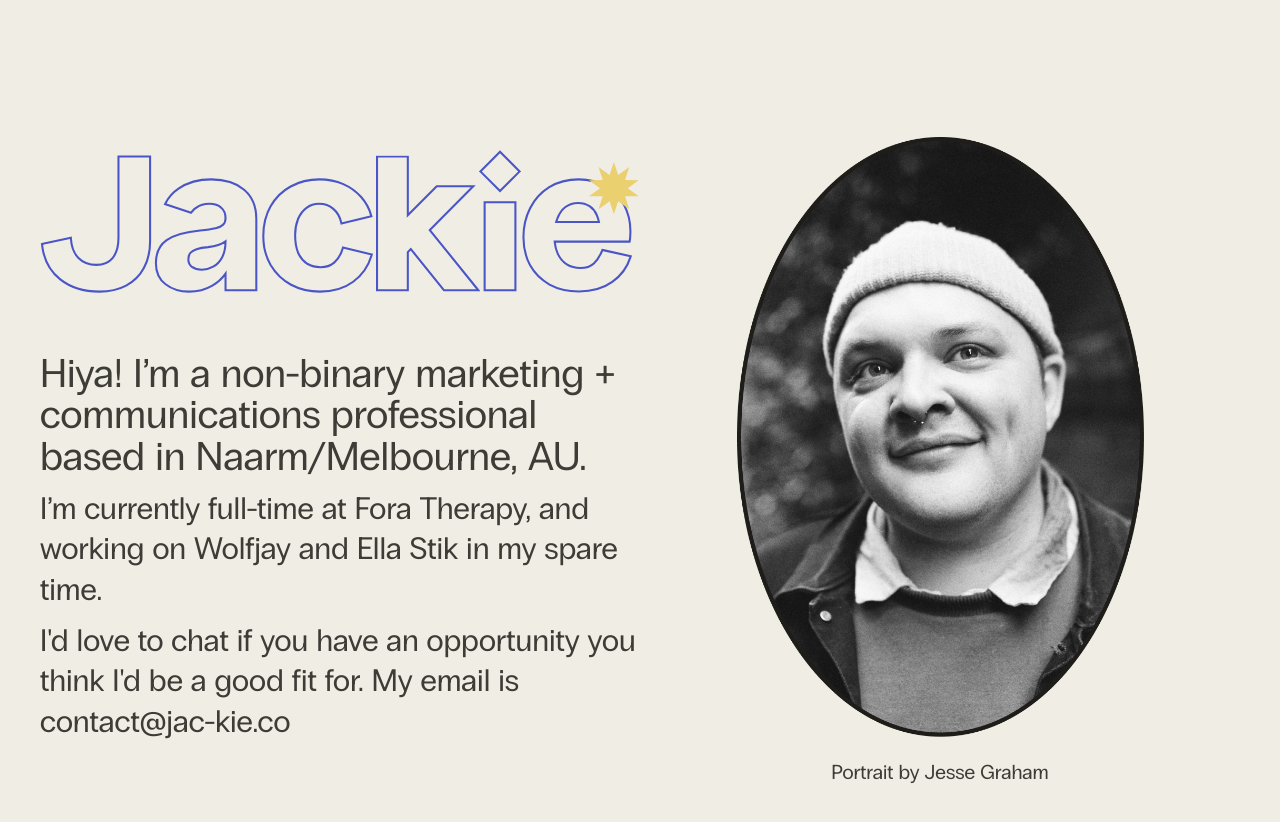
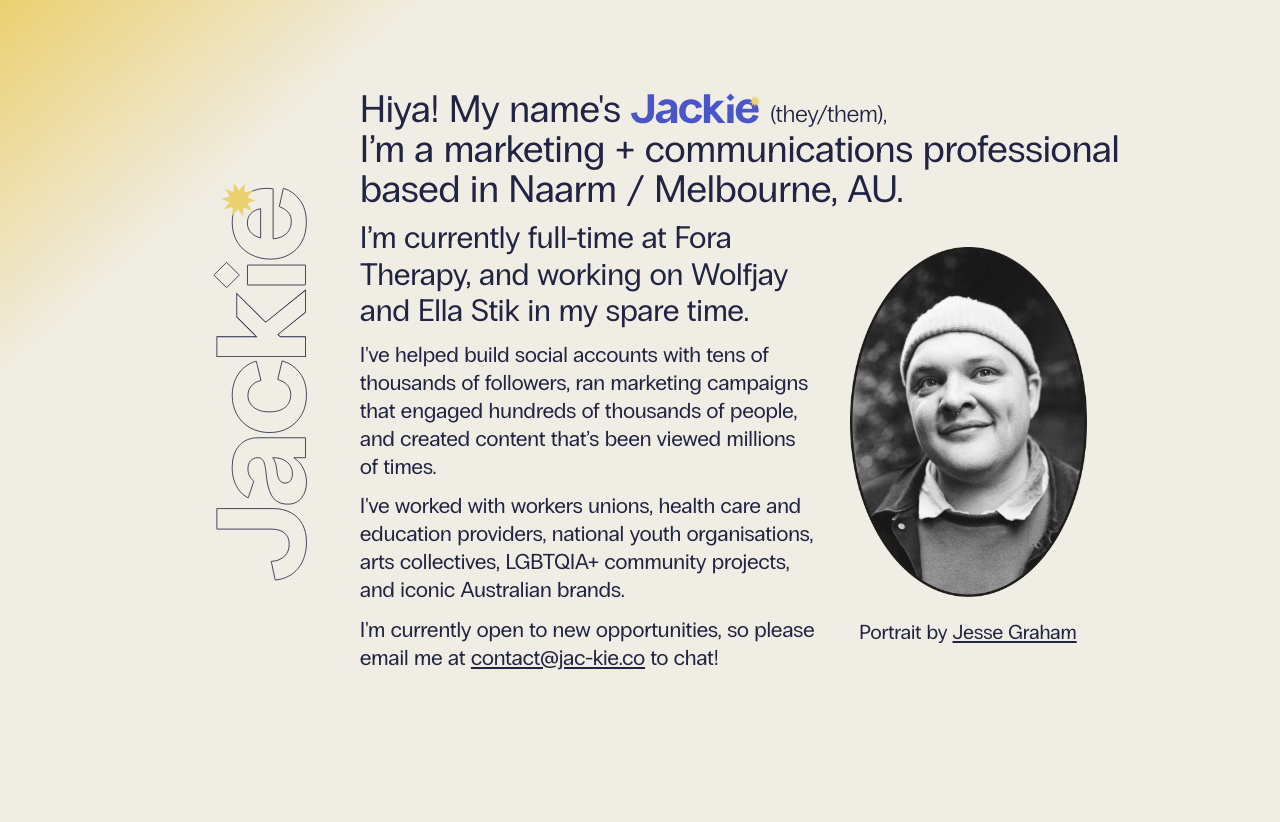
Before and after one commit to wo1fjay/jac-kie-co, a Jekyll site: the page built from index.markdown, in a window 1280 px wide. Shown: the top 822 px of the page. Built offline with Jekyll 4.4.1, drawn with Linux system fonts in a browser that asks for light colours.

Commit message:
Revised home layout

```diff
--- a/_config.yml
+++ b/_config.yml
@@ -18,12 +18,12 @@
 # You can create any custom variable you would like, and they will be accessible
 # in the templates via {{ site.myvariable }}.
 
-title: jac-kie.co
+title: jackie ✨
 email: contact@jac-kie.co
 description: >- # this means to ignore newlines until "baseurl:"
   🏳️‍🌈 non-binary Marketing and Communications professional based in Naarm/Melbourne. they/them
 baseurl: "" # the subpath of your site, e.g. /blog
-url: "http://jac-kie.co" # the base hostname & protocol for your site, e.g. http://example.com
+url: "https://jac-kie.co" # the base hostname & protocol for your site, e.g. http://example.com
 twitter_username: jac-kie-co
 instagram_username:  jac.kie.co
 permalink: pretty
--- a/_includes/head.html
+++ b/_includes/head.html
@@ -11,6 +11,7 @@
   {%- endif -%}
 
   <meta name="google-site-verification" content="Z0j8M_BBYx4jeUrlAKWaoPGdeINU2POvf1thuna5KH0" />
+  <meta name="theme-color" content="#EBD070" id="theme-color-meta-tag">
 
 </head>
 
--- a/_includes/jac-kie-intro.html
+++ b/_includes/jac-kie-intro.html
@@ -4,17 +4,29 @@
 
         <div class="jac-kie-intro-col1">
             <h1><div class="jac-kie-logo-hollow"></div></h1>
-        <h2>Hiya! I’m a non-binary marketing + communications professional based in Naarm/Melbourne, AU.</h2>
-        <h3>I’m currently full-time at Fora Therapy, and working on Wolfjay and Ella Stik in my spare time.</h3>
-        <h3>I'd love to chat if you have an opportunity you think I'd be a good fit for. My email is <a href="mailto:contact@jac-kie.co">contact@jac-kie.co</a></h3>
         </div>
 
         <div class="jac-kie-intro-col2">
+
+            <div class="jac-kie-intro-col2-1">
+                <h2>Hiya! My name's <span class="inline-jackie-logo">Jackie</span> <span class="header-light">(they/them),</span><br>I’m a marketing + communications professional based in Naarm / Melbourne, AU.</h2>
+            </div>
+
+            <div class="jac-kie-intro-col2-2">
+                <h3>I’m currently full-time at Fora Therapy, and working on Wolfjay and Ella Stik in my spare time.</h3>
+                <!-- <h4>I love my work, and I love writing about it! Below you’ll find a bunch of posts about things I’ve made, things I’ve learned, and things I’m working on.</h4> -->
+                <h4>I've helped build social accounts with tens of thousands of followers, ran marketing campaigns that engaged hundreds of thousands of people, and created content that’s been viewed millions of times.</h4>
+                <h4>I've worked with workers unions, health care and education providers, national youth organisations, arts collectives, LGBTQIA+ community projects, and iconic Australian brands.</h4>
+                <h4>I'm currently open to new opportunities, so please email me at <a href="mailto:contact@jac-kie.co">contact@jac-kie.co</a> to chat!</h4>
+            </div>
+
+            <div class="jac-kie-intro-col2-3">
                 <div class="jac-kie-portrait"></div>
-        <h5>Portrait by Jesse Graham</h5>
+                <h5 class="image-caption">Portrait by <a href="https://www.instagram.com/jessedgraham/">Jesse Graham</a></h5>
             </div>
 
         </div>
 
+    </div>
 
 </header>
--- a/_sass/minima.scss
+++ b/_sass/minima.scss
@@ -10,14 +10,14 @@ $base-line-height: 1.3 !default;
 
 $spacing-unit:     56px !default;
 
-$heading-color:    #3E3C37 !default;
-$text-color:       #3E3C37 !default;
+$heading-color:    #212442 !default;
+$text-color:       #212442 !default;
 $background-color: #F0EDE4 !default;
 $brand-color:      #DD75C0 !default;
 $secondary-color:  #EDA335 !default;
 $third-color:      #49D3B2 !default;
 
-$black-color:      #1E1D19 !default;
+$black-color:      #212442 !default;
 $grey-color:       #433F29 !default;
 $grey-color-light: lighten($background-color, 20%) !default;
 $grey-color-dark:  darken($grey-color, 25%) !default;
--- a/_sass/minima/_base.scss
+++ b/_sass/minima/_base.scss
@@ -24,13 +24,17 @@ ul, ol, dl, figure,
   margin-bottom: ($spacing-unit*0.2) ;
 }
 
+
+// @media only screen and (min-width: 960px) {
 .jac-kie-header {
   width: 100vw;
   height: 100vh;
   display: flex;
   flex-direction: column;
   align-items: center;
-  justify-content: center;
+  justify-content: flex-start;
+  background: rgb(235,208,112);
+  background: linear-gradient(138deg, rgba(235,208,112,1) 0%, rgba(240,237,228,1) 19%, rgba(240,237,228,1) 100%);
 }
 
 .jac-kie-intro {
@@ -38,35 +42,164 @@ ul, ol, dl, figure,
   flex-direction: row;
   align-items: center;
   justify-content: space-between;
-  width: 1200px;
+  margin-top: 10vh;
+  width: 960px;
+  height: auto;
 }
 
 .jac-kie-intro-col1 {
-  width: 50%;
+  max-width: 25%;
 }
 
 .jac-kie-intro-col2 {
-  width: 50%;
-  text-align: center;
+  max-width: 80%;
+  display: flex;
+  flex-direction: row;
+  flex-wrap: wrap;
+  align-items: center;
+  justify-content: space-between;
+}
+
+.jac-kie-intro-col2-1 {
+  width: 100%;
+}
+
+.jac-kie-intro-col2-2 {
+  width: 60%;
+  align-self: center;
+  height: auto;
+}
+
+.jac-kie-intro-col2-3 {
+  width: 40%;
+  height: auto;
+  align-self: center;
 }
 
 .jac-kie-portrait {
   min-width: 100% !important;
-  min-height: 600px !important;
+  height: 350px !important;
   background-image: url("Jackie-Portrait.png");
   background-size: contain;
   background-position: center;
   background-repeat: no-repeat;
 }
 
+.image-caption {
+  text-align: center;
+}
+
 .jac-kie-logo-hollow {
-  min-width: 100% !important;
-  min-height: 150px !important;
-  background-image: url("Jackie-Hollow-Logo.svg");
+  width: 200px !important;
+  height: 400px !important;
+  background-image: url("Jackie-Hollow-Logo-Rotated.svg");
   background-size: contain;
   background-position: center;
   background-repeat: no-repeat;
-  margin-bottom: $spacing-unit;
+  margin-left: auto;
+  margin-right: auto;
+}
+
+.header-light {
+  --nemon-wght: 300;
+  font-size: 24px;
+}
+
+.inline-jackie-logo {
+  width: 130px !important;
+  height: 36px !important;
+  background-image: url("Jackie-Solid-Logo.svg");
+  background-size: contain;
+  // background-attachment: inherit;
+  background-position: center;
+  background-repeat: no-repeat;
+  color: rgba(0, 0, 0, 0);
+  display: inline-block;
+}
+
+
+// }
+
+
+
+@media only screen and (max-width: 960px) {
+  .jac-kie-header {
+    width: 100%;
+    height: auto;
+    display: flex;
+    flex-direction: row;
+    align-items: center;
+    background: rgb(235,208,112);
+    background: linear-gradient(138deg, rgba(235,208,112,1) 0%, rgba(240,237,228,1) 19%, rgba(240,237,228,1) 100%);
+  }
+  .jac-kie-intro {
+    display: flex;
+    flex-direction: row;
+    align-items: center;
+    height: auto;
+    padding: 1rem;
+    margin-top: 0;
+  }
+
+  .jac-kie-intro-col1 {
+    display: none;
+  }
+
+  .jac-kie-intro-col2 {
+    max-width: 90%;
+    margin-top: 2rem;
+    // margin-left: 2rem;
+    display: flex;
+    flex-direction: row;
+    flex-wrap: wrap;
+    align-items: left;
+    justify-content: space-between;
+  }
+
+  .jac-kie-intro-col2-1 {
+    width: 100%;
+    order: 1;
+  }
+
+  .jac-kie-intro-col2-2 {
+    width: 100%;
+    height: auto;
+    order: 3;
+  }
+
+  .jac-kie-intro-col2-3 {
+    width: auto;
+    height: auto;
+    order: 2;
+  }
+
+  .jac-kie-portrait {
+    min-width: auto !important;
+    height: 200px !important;
+    background-image: url("Jackie-Portrait.png");
+    background-size: contain;
+    background-position: center;
+    background-repeat: no-repeat;
+  }
+
+  .image-caption {
+    text-align: center;
+  }
+
+  .jac-kie-logo-hollow {
+    width: 175px !important;
+    height: 350px !important;
+    background-image: url("Jackie-Hollow-Logo-Rotated.svg");
+    background-size: contain;
+    background-position: center;
+    background-repeat: no-repeat;
+    margin-left: auto;
+    margin-right: auto;
+    position: fixed;
+    left: -30px;
+    top: 60px;
+  }
+
 }
 
 
@@ -253,11 +386,11 @@ h1 {
 }
 
 h2 {
-  @include relative-font-size(2.225);
+  @include relative-font-size(2.125);
   font-family: radio;
   color: $heading-color;
   @include media-query($on-laptop) {
-    @include relative-font-size(2.055);}
+    @include relative-font-size(1.955);}
   // --nemon-wght: 400;
   line-height: ($base-line-height*0.8);
 }
@@ -267,7 +400,7 @@ h3 {
   @include media-query($on-laptop) {
     @include relative-font-size(1.525);}
   --nemon-wght: 400;
-  line-height: ($base-line-height);
+  line-height: ($base-line-height*0.9);
 }
 
 h4 {
@@ -284,7 +417,7 @@ h5 {
     @include relative-font-size(1.025);}
   --nemon-wght: 400;
   line-height: ($base-line-height);
-  margin-bottom: -($spacing-unit * 0.4);
+  // margin-bottom: -($spacing-unit * 0.4);
   margin-top: ($spacing-unit * 0.4);
   color: $text-color;
 }
@@ -313,7 +446,7 @@ br {
 
 a {
   color: $text-color;
-  text-decoration: none;
+  text-decoration: underline;
 
   &:visited {
     color: $text-color;
--- a/index.markdown
+++ b/index.markdown
@@ -1,6 +1,6 @@
 ---
 layout: default
-title:  "Jackie"
+title:  "Jackie ✨"
 ---
 
 <style>
```
Also changed, not shown: assets/Jackie-Hollow-Logo-Rotated.svg (added), assets/Jackie-Portrait.png (added), assets/Jackie-Solid-Logo.png (added), assets/Jackie-Solid-Logo.svg, 9 other files. Lines whose indentation alone changed are shown as unchanged.
